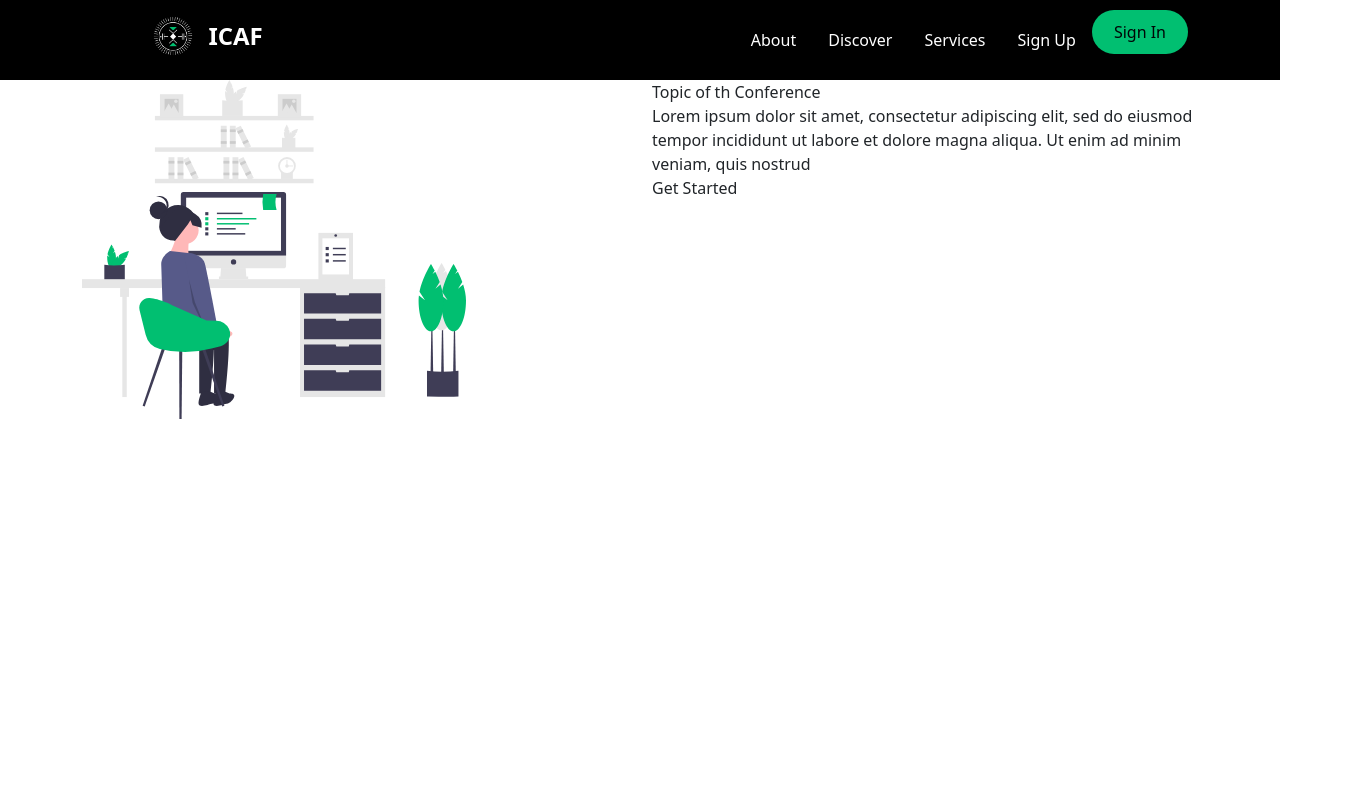
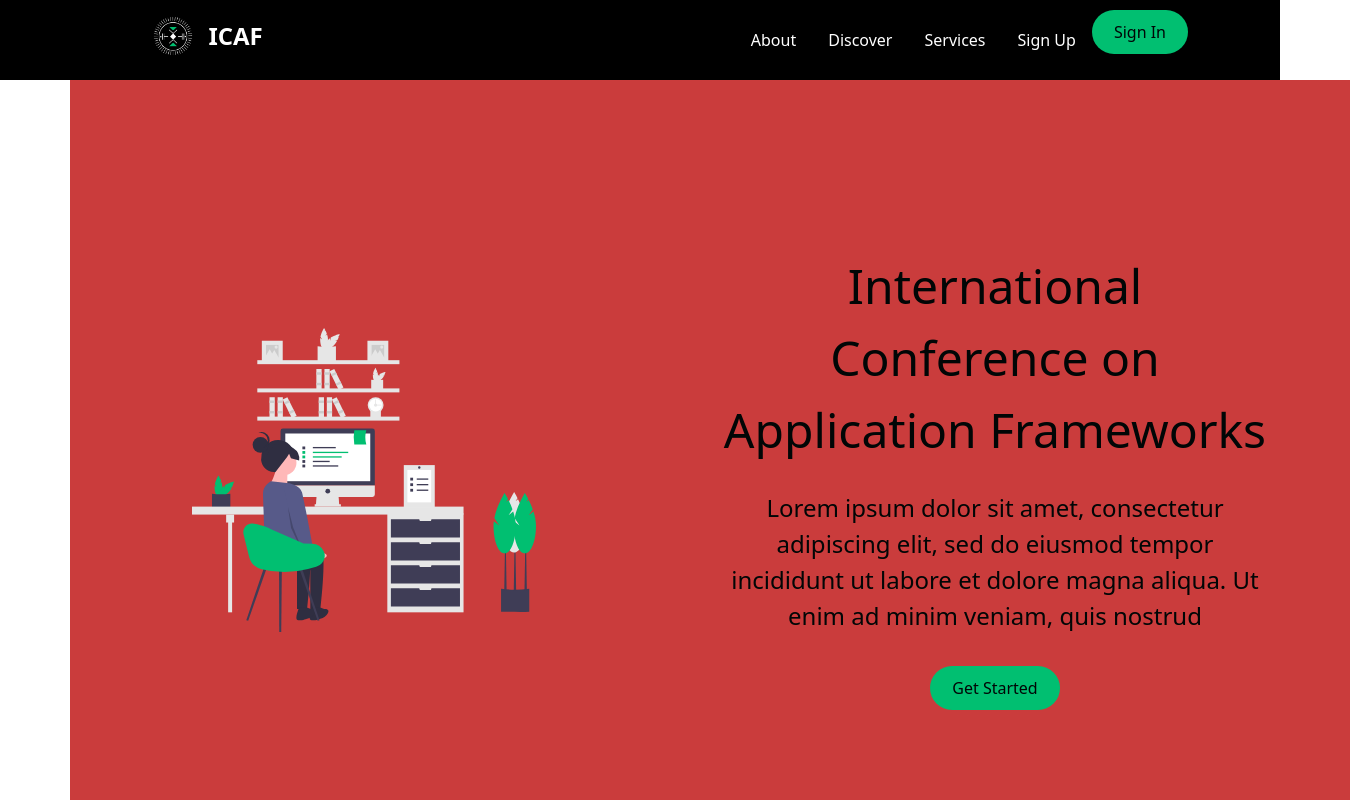
Before and after one commit to chenukas/icaf-conf-management, a React (Create React App) app in the folder frontend/: page / in a window 1280 px wide. Shown: the top 800 px of the page, 1350 px wide, since content can reach past the window. Built offline with nearby package versions, Linux system fonts and the light colour scheme.

Commit message:
Changes in hero

```diff
--- a/frontend/src/components/LadingPage/Hero/Hero.css
+++ b/frontend/src/components/LadingPage/Hero/Hero.css
@@ -3,11 +3,11 @@
   display: flex;
   justify-content: center;
   align-items: center;
-  padding: 0 30;
+  padding: 0 ;
   height: 100vh;
   width: 100vw;
   position: relative;
-  /* z-index: 1; */
+  z-index: 1;
 }
 
 .heroBg {
@@ -25,6 +25,7 @@
   height: auto;
   margin: 20px;
   padding: 20px;
+  width: 30vw;
 }
 
 .heroContent {
@@ -38,7 +39,7 @@
 }
 
 .heroH1 {
-  color: #fff;
+  color: #010606;
   font-size: 48px;
   text-align: center;
 }
@@ -57,7 +58,7 @@
 
 .heroP {
   margin-top: 24px;
-  color: #fff;
+  color: #010606;
   font-size: 24px;
   text-align: center;
   max-width: 600px;
@@ -82,18 +83,28 @@
   align-items: center;
 }
 
-.arrowForward {
-  margin-left: 8px;
-  font-size: 20px;
-}
-
-.arrowRight {
-  margin-left: 8px;
-  font-size: 20px;
-}
-
-.button {
+/* .button {
   border-radius: 50px;
   background: #01bf71;
   white-space: nowrap;
+} */
+.button {
+  border-radius: 50px;
+  background-color: #01bf71;
+  white-space: nowrap;
+  padding: 10px 22px;
+  color: #010606;
+  font-size: 16px;
+  outline: none;
+  border: none;
+  cursor: pointer;
+  transition: all 0.2s ease-in-out;
+  text-decoration: none;
+  white-space: nowrap;
 }
+
+.button:hover {
+  transition: all 0.2s ease-in-out;
+  background: #010606;
+  color: #fff;
+}
--- a/frontend/src/components/LadingPage/Hero/Hero.js
+++ b/frontend/src/components/LadingPage/Hero/Hero.js
@@ -1,5 +1,6 @@
 import React, { useState } from "react";
 import lady from "../../../images/conference.svg";
+import "./Hero.css";
 
 const Hero = () => {
   const [hover, setHover] = useState(false);
@@ -10,28 +11,24 @@ const Hero = () => {
 
   return (
     <div className="heroContainer row">
-      <div className="col">
+      <div className="col" style={{ marginLeft: "70px" }}>
         <div>
-          <img
-            className="image"
-            style={{ width: "30vw" }}
-            src={lady}
-            alt="listening to a conference"
-          />
+          <img className="image" src={lady} alt="listening to a conference" />
         </div>
       </div>
-      <div className="col">
-        <div className="heroH1">Topic of th Conference</div>
+      <div className="col" style={{ marginRight: "70px" }}>
+        <div className="heroH1">
+          International Conference on Application Frameworks
+        </div>
         <div className="heroP">
           Lorem ipsum dolor sit amet, consectetur adipiscing elit, sed do
           eiusmod tempor incididunt ut labore et dolore magna aliqua. Ut enim ad
           minim veniam, quis nostrud
         </div>
         <div className="heroBtnWrapper">
-          <div to="/#" onMouseEnter={onHover} onMouseLeave={onHover}>
+          <button type="button" className="button">
             Get Started
-            {/* {hover ? <arrowForward /> : <arrowRight />} */}
-          </div>
+          </button>
         </div>
       </div>
     </div>
```
